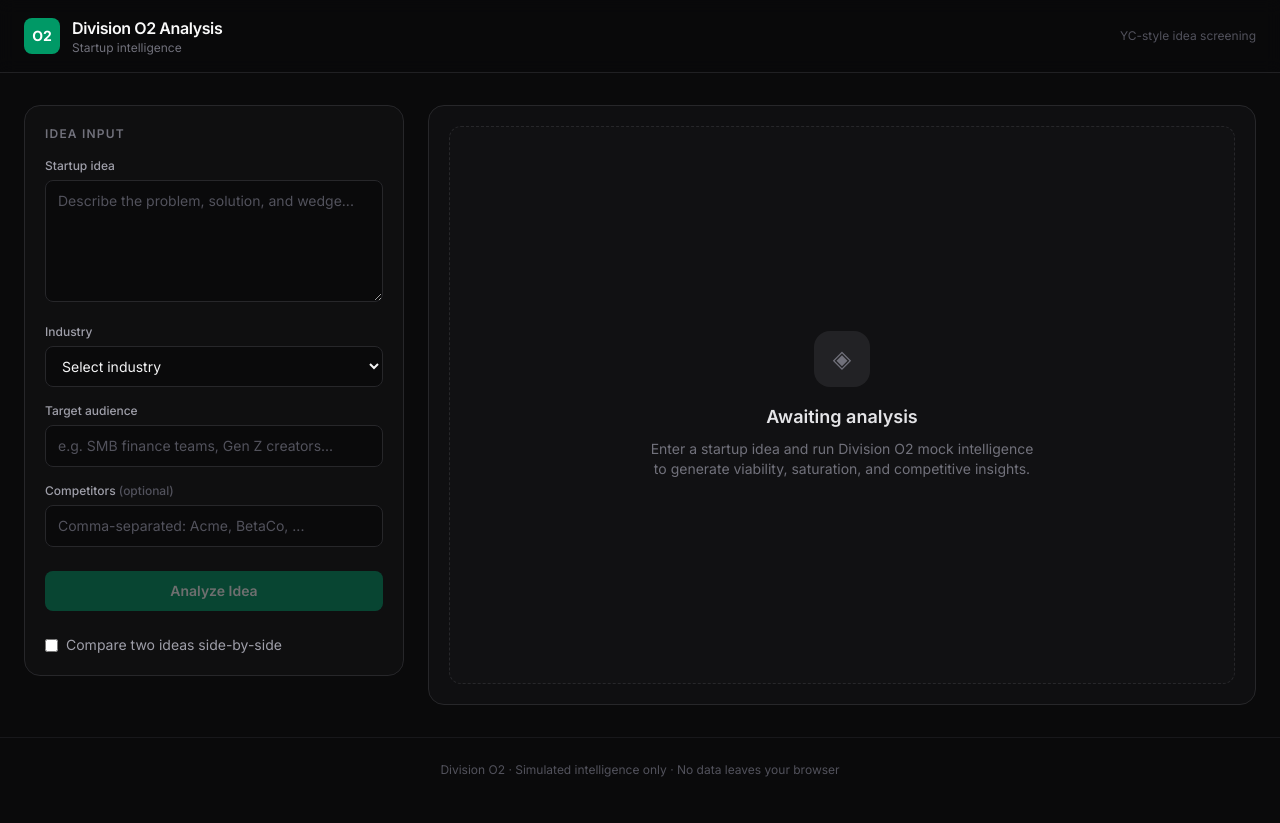
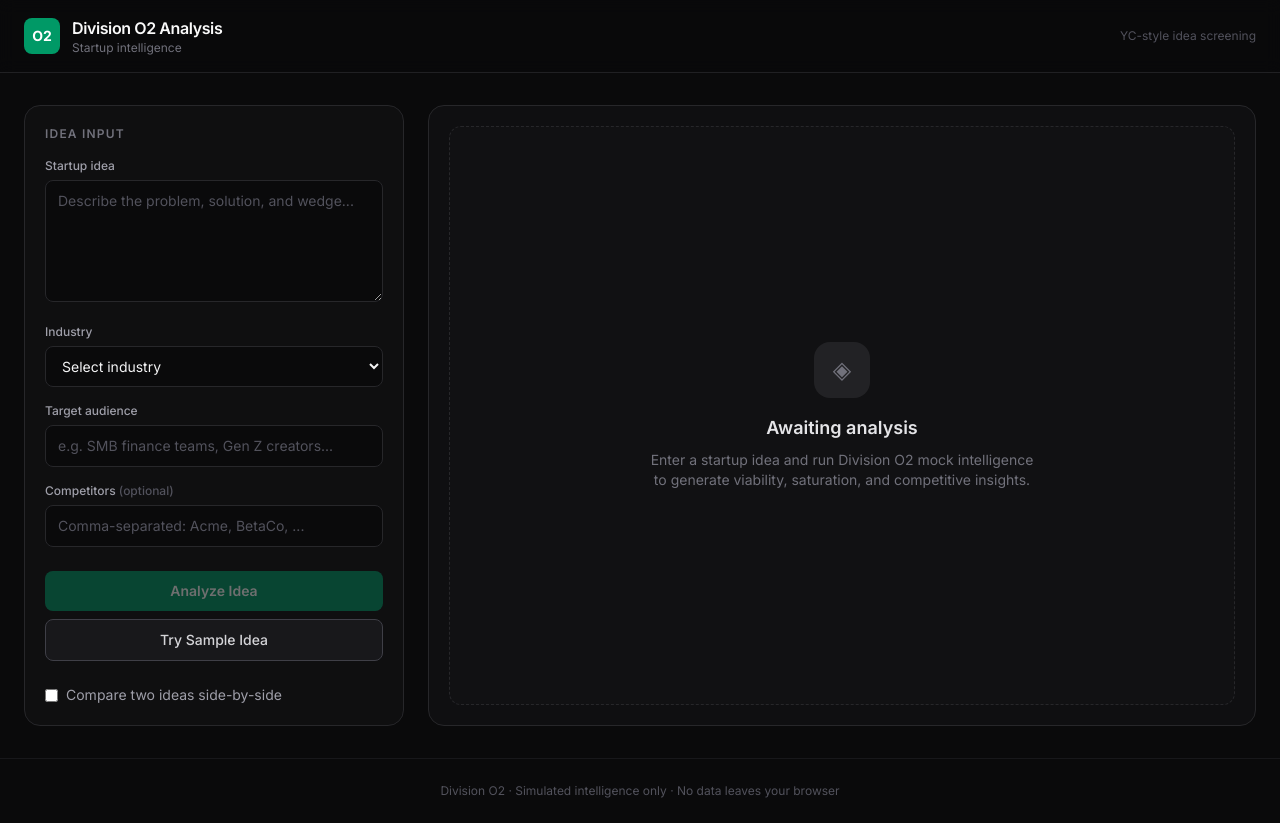
Before and after one commit to codexfang/division-o2-analysis, a React (Vite) app: page / in a window 1280 px wide. Before the commit the page ends 802 px from the top, so only its background shows below. Built offline with nearby package versions, Linux system fonts and the light colour scheme.

Commit message:
Restore Try Sample Idea button

```diff
--- a/src/App.jsx
+++ b/src/App.jsx
@@ -1,8 +1,9 @@
-import { useState } from 'react'
+import { useCallback, useState } from 'react'
 import Header from './components/Header.jsx'
 import InputForm from './components/InputForm.jsx'
 import ResultsDashboard from './components/ResultsDashboard.jsx'
 import { analyzeMarket } from './mock/marketAnalyzer.js'
+import { SAMPLE_IDEAS } from '../data/sampleIdeas.js'
 
 const EMPTY_FORM = {
   idea: '',
@@ -25,6 +26,19 @@ export default function App() {
   const [loadingA, setLoadingA] = useState(false)
   const [loadingB, setLoadingB] = useState(false)
   const [compareMode, setCompareMode] = useState(false)
+  const [sampleIndex, setSampleIndex] = useState(0)
+  const [sampleIndexB, setSampleIndexB] = useState(1)
+
+  const fillSample = useCallback((setter, indexRef, setIndex) => {
+    const sample = SAMPLE_IDEAS[indexRef % SAMPLE_IDEAS.length]
+    setIndex((i) => i + 1)
+    setter({
+      idea: sample.idea,
+      industry: sample.industry,
+      targetAudience: sample.targetAudience,
+      competitors: sample.competitors,
+    })
+  }, [])
 
   const handleAnalyze = async (form, setReport, setLoading) => {
     if (!form.idea?.trim()) return
@@ -57,6 +71,7 @@ export default function App() {
               compareMode={compareMode}
               onCompareModeChange={setCompareMode}
               onAnalyze={() => handleAnalyze(formA, setReportA, setLoadingA)}
+              onSample={() => fillSample(setFormA, sampleIndex, setSampleIndex)}
             />
           </section>
 
@@ -73,6 +88,7 @@ export default function App() {
                 onCompareModeChange={setCompareMode}
                 slotLabel="Comparison slot"
                 onAnalyze={() => handleAnalyze(formB, setReportB, setLoadingB)}
+                onSample={() => fillSample(setFormB, sampleIndexB, setSampleIndexB)}
               />
             </section>
           )}
--- a/src/components/InputForm.jsx
+++ b/src/components/InputForm.jsx
@@ -7,6 +7,7 @@ export default function InputForm({
   values,
   onChange,
   onAnalyze,
+  onSample,
   loading,
   compareMode,
   onCompareModeChange,
@@ -79,6 +80,13 @@ export default function InputForm({
         >
           {loading ? 'Analyzing…' : 'Analyze Idea'}
         </button>
+        <button
+          type="button"
+          onClick={onSample}
+          className="rounded-lg border border-zinc-700 bg-zinc-900 px-4 py-2.5 text-sm font-medium text-zinc-300 transition hover:border-zinc-600 hover:bg-zinc-800"
+        >
+          Try Sample Idea
+        </button>
       </div>
       {!slotLabel && (
         <label className="mt-6 flex cursor-pointer items-center gap-2 text-sm text-zinc-400">
```
